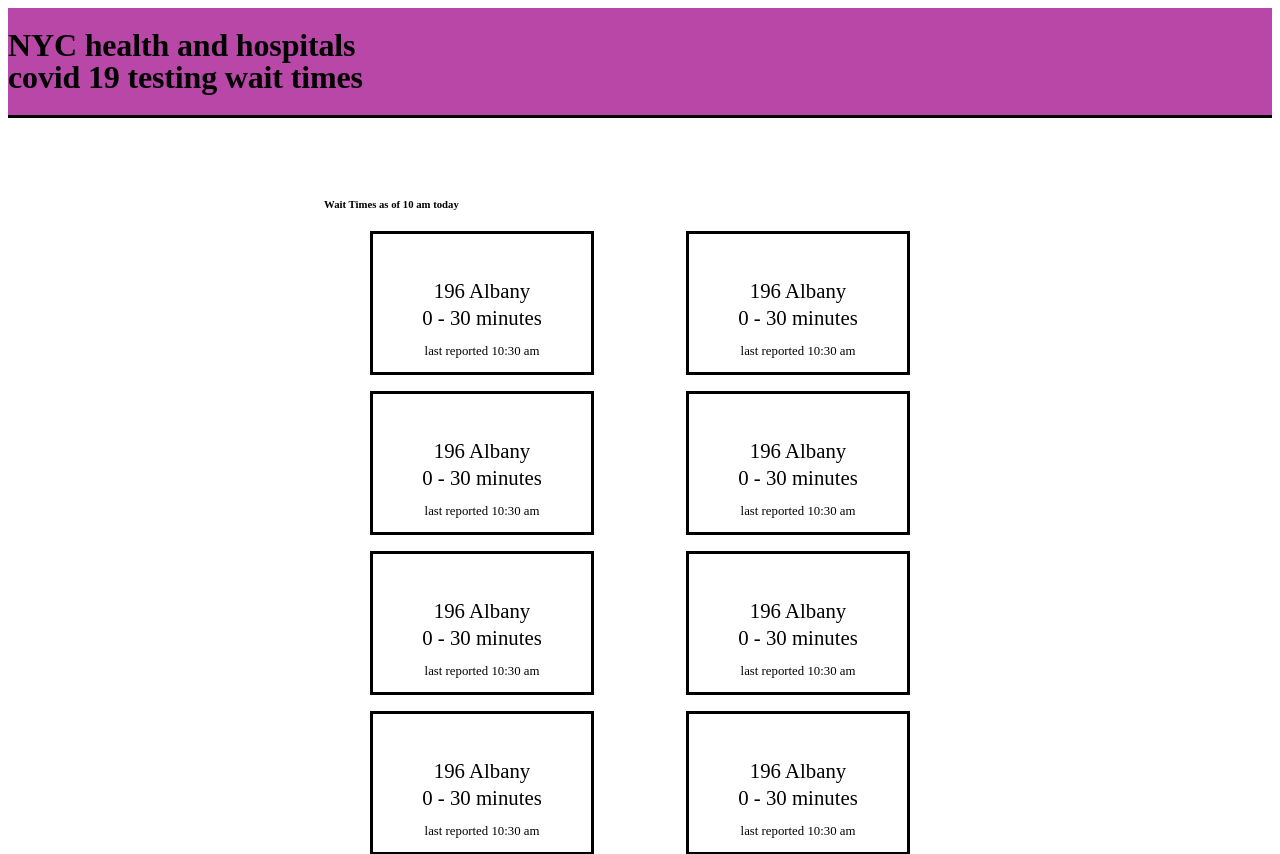
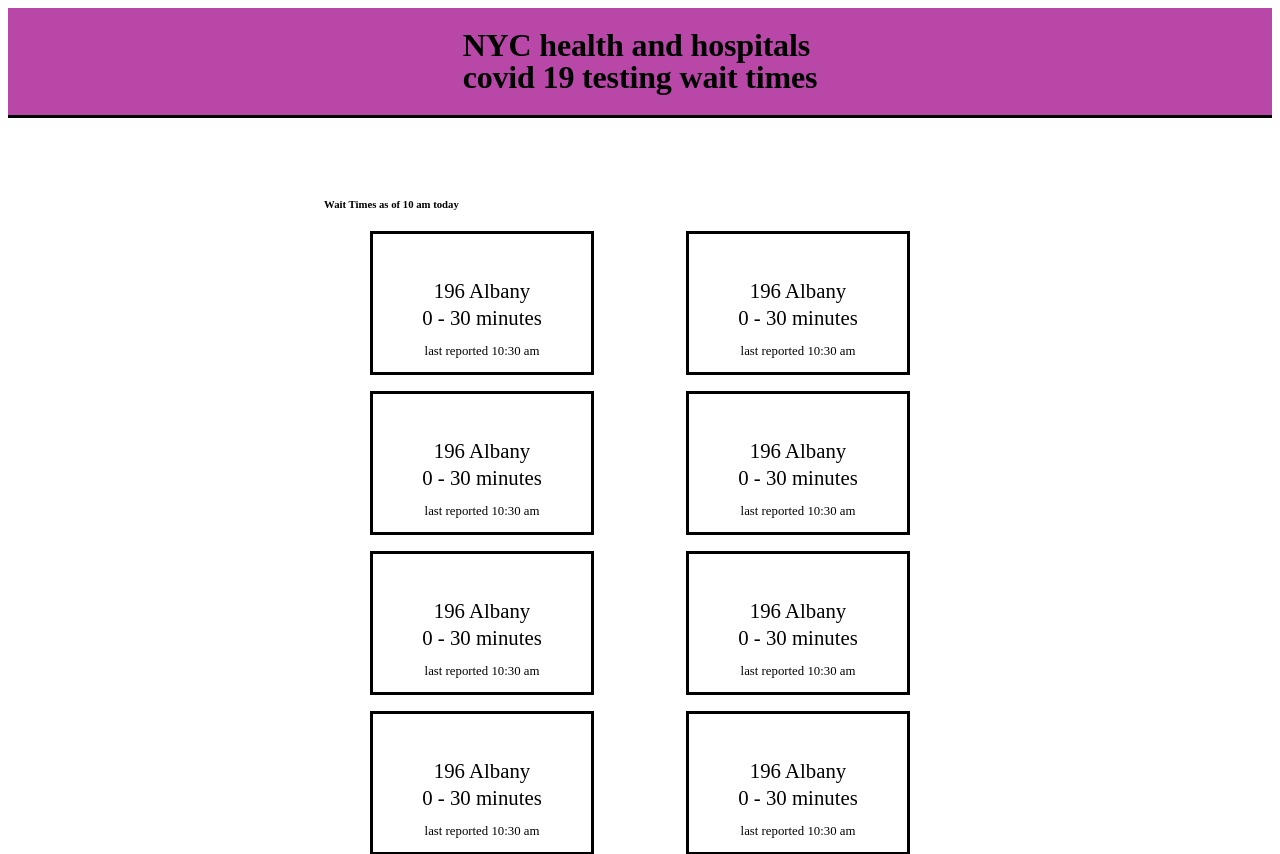
Before and after one commit to azlyth/covid-19-dashboard, a React (Create React App) app: page / in a window 1280 px wide. Shown: the top 854 px of the page. Built offline with nearby package versions, Linux system fonts and the light colour scheme; a web font is replaced by a local one.

Commit message:
Add use of flexbox in header

```diff
--- a/src/components/Header.css
+++ b/src/components/Header.css
@@ -4,7 +4,8 @@
 }
 
 .headerContainer {
-  display: inline-block;
+  display: flex;
+  justify-content: center;
   text-align: left;
   letter-spacing: -0.01em;
 }
```
